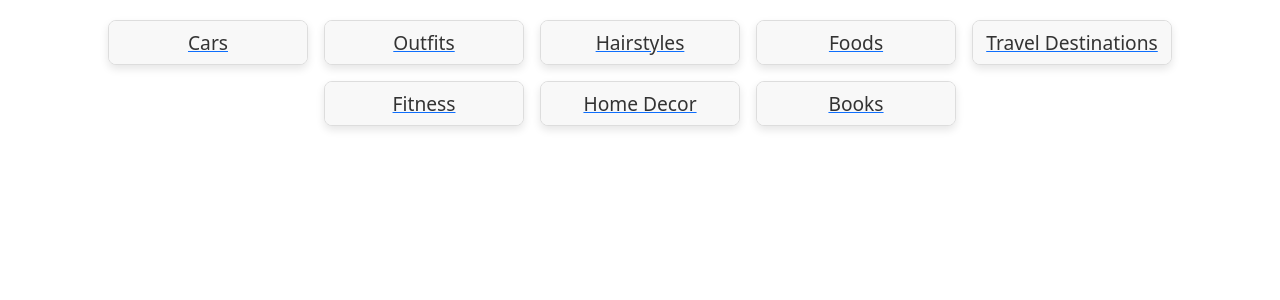
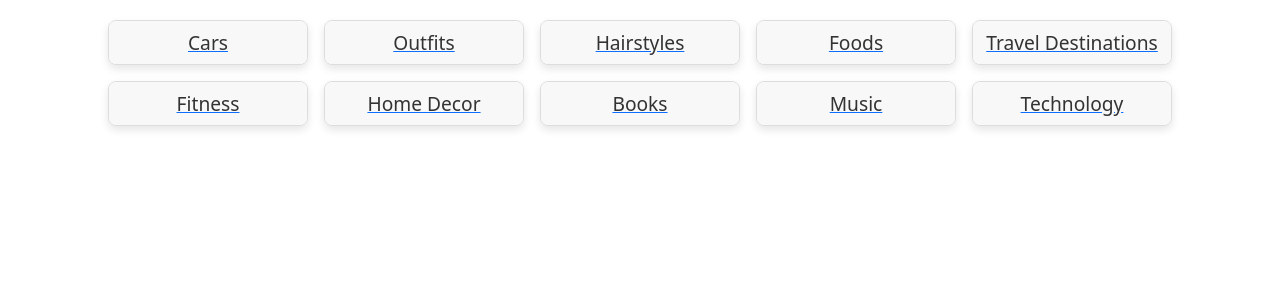
Before and after one commit to jessetfb/CORE-11-FRONTEND, a React (Vite) app in the folder vite-project/: page /create-hashtags in a window 1280 px wide. Shown: the top 300 px of the page. Built offline with nearby package versions, Linux system fonts and the light colour scheme; sample sign-in values are in the browser's storage.

Commit message:
hashtags fully completed

```diff
--- a/vite-project/src/data/boards.js
+++ b/vite-project/src/data/boards.js
@@ -7,7 +7,10 @@ export const boards = [
         { id: 1, imageUrl: 'https://i.pinimg.com/236x/05/90/be/0590be27179342fdf898f784a0e9e9d7.jpg', title: 'Sports Car' },
         { id: 2, imageUrl: 'https://i.pinimg.com/236x/4f/2c/1e/4f2c1e17cf0ec9158106dabd2f18daf5.jpg', title: 'Luxury Sedan' },
         { id: 9, imageUrl: 'https://i.pinimg.com/236x/61/bd/54/61bd54db8650e8483583444b32abf6c0.jpg', title: 'Electric Car' },
-        { id: 10, imageUrl: 'https://i.pinimg.com/236x/67/3a/78/673a781c5b2dd1731bd1c1135717a08a.jpg', title: 'Classic Car' }
+        { id: 10, imageUrl: 'https://i.pinimg.com/236x/67/3a/78/673a781c5b2dd1731bd1c1135717a08a.jpg', title: 'Classic Car' },
+        { id: 11, imageUrl: 'https://i.pinimg.com/236x/ef/07/72/ef0772c860df9a170c7e961abfeab30f.jpg', title: 'Convertible' },
+        { id: 12, imageUrl: 'https://i.pinimg.com/236x/19/de/64/19de64ca229da8aa6fbfdd8c78d5a06c.jpg', title: 'SUV' },
+        { id: 13, imageUrl: 'https://i.pinimg.com/236x/f5/6f/02/f56f0240ff9637392f8b3c59ec2b1a37.jpg', title: 'Coupe' }
       ]
     },
     {
@@ -17,7 +20,10 @@ export const boards = [
         { id: 3, imageUrl: 'https://i.pinimg.com/236x/9e/7d/b0/9e7db0f6662776b3f25d3409ee60a9fc.jpg', title: 'Summer Dress' },
         { id: 4, imageUrl: 'https://i.pinimg.com/236x/26/a0/1c/26a01c76761efbf2b4ff61fa6399dd6d.jpg', title: 'Winter Coat' },
         { id: 11, imageUrl: 'https://i.pinimg.com/474x/5c/46/e2/5c46e254b3c700053b9df986b518bfb6.jpg', title: 'Casual Jeans' },
-        { id: 12, imageUrl: 'https://i.pinimg.com/236x/3b/5d/06/3b5d0634db4fcabd4ccb557723aca81f.jpg', title: 'Business Suit' }
+        { id: 12, imageUrl: 'https://i.pinimg.com/236x/3b/5d/06/3b5d0634db4fcabd4ccb557723aca81f.jpg', title: 'Business Suit' },
+        { id: 13, imageUrl: 'https://i.pinimg.com/236x/1b/d6/34/1bd6347fc705e2e0c6dfcdddd8f4c7f8.jpg', title: 'Casual Outfit' },
+        { id: 14, imageUrl: 'https://i.pinimg.com/474x/f2/89/3b/f2893b58c687837f536533def33572f4.jpg', title: 'Evening Wear' },
+        { id: 15, imageUrl: 'https://i.pinimg.com/236x/a3/db/53/a3db535ade84f00d98170a3979e11883.jpg', title: 'Formal Dress' }
       ]
     },
     {
@@ -27,7 +33,10 @@ export const boards = [
         { id: 5, imageUrl: 'https://i.pinimg.com/236x/81/b9/43/81b94398f8d21fde40ad5aaa50b03d6a.jpg', title: 'Braids' },
         { id: 6, imageUrl: 'https://i.pinimg.com/474x/d8/97/e8/d897e83ebf7db426058ef1f208b0215b.jpg', title: 'Updo' },
         { id: 13, imageUrl: 'https://i.pinimg.com/236x/98/f7/be/98f7be4237c9dace30c4b70a45d8b691.jpg', title: 'Curly Hair' },
-        { id: 14, imageUrl: 'https://i.pinimg.com/236x/a2/80/4e/a2804e7da7125e189340b60ab8d02883.jpg', title: 'Straight Hair' }
+        { id: 14, imageUrl: 'https://i.pinimg.com/236x/a2/80/4e/a2804e7da7125e189340b60ab8d02883.jpg', title: 'Straight Hair' },
+        { id: 15, imageUrl: 'https://i.pinimg.com/474x/41/c2/2b/41c22bc744da22823984d753c8bee8de.jpg', title: 'Beach Waves' },
+        { id: 16, imageUrl: 'https://i.pinimg.com/236x/57/a8/6e/57a86e41db049da459114dd2d8a27e59.jpg', title: 'Ponytail' },
+        { id: 17, imageUrl: 'https://i.pinimg.com/236x/3e/69/47/3e6947448e8e16bff56284d8f29644ee.jpg', title: 'Bun' }
       ]
     },
     {
@@ -37,7 +46,10 @@ export const boards = [
         { id: 7, imageUrl: 'https://i.pinimg.com/236x/66/69/aa/6669aa09bc7baabaf050f80c86416806.jpg', title: 'Pasta' },
         { id: 8, imageUrl: 'https://i.pinimg.com/236x/9b/4f/87/9b4f877a9336c4a4cfc2291ffd8d557e.jpg', title: 'Sushi' },
         { id: 15, imageUrl: 'https://i.pinimg.com/236x/b1/4e/96/b14e967be4d2d4d121ec19d6de13ea7c.jpg', title: 'Pizza' },
-        { id: 16, imageUrl: 'https://i.pinimg.com/474x/ec/f9/43/ecf943c03c8ab66ec6ff7506b1b9251f.jpg', title: 'Burger' }
+        { id: 16, imageUrl: 'https://i.pinimg.com/474x/ec/f9/43/ecf943c03c8ab66ec6ff7506b1b9251f.jpg', title: 'Burger' },
+        { id: 17, imageUrl: 'https://i.pinimg.com/236x/9d/25/93/9d2593780fe22eba7acf1ea6e9e57110.jpg', title: 'Cake' },
+        { id: 18, imageUrl: 'https://i.pinimg.com/236x/15/de/2c/15de2cac5615a54813f8e0a8530c6876.jpg', title: 'Salad' },
+        { id: 19, imageUrl: 'https://i.pinimg.com/236x/f5/20/10/f52010f1acafbe3969cc567c41d44865.jpg', title: 'Tacos' }
       ]
     },
     {
@@ -47,7 +59,10 @@ export const boards = [
         { id: 17, imageUrl: 'https://i.pinimg.com/236x/34/fe/dd/34feddf8a34db6f4ed6cbfaac066bab7.jpg', title: 'Paris' },
         { id: 18, imageUrl: 'https://i.pinimg.com/236x/8e/f3/b3/8ef3b3df1c2df6588a0eb73d352fea13.jpg', title: 'New York' },
         { id: 19, imageUrl: 'https://i.pinimg.com/236x/aa/df/ba/aadfba80c32936d84af2d27769dc73ab.jpg', title: 'Tokyo' },
-        { id: 20, imageUrl: 'https://i.pinimg.com/236x/eb/7a/d0/eb7ad0b70005e638a32f7bb8e446f612.jpg', title: 'Sydney' }
+        { id: 20, imageUrl: 'https://i.pinimg.com/236x/eb/7a/d0/eb7ad0b70005e638a32f7bb8e446f612.jpg', title: 'Sydney' },
+        { id: 21, imageUrl: 'https://i.pinimg.com/236x/14/13/05/1413051098bb7c9320417b72afe4e56c.jpg', title: 'Rome' },
+        { id: 22, imageUrl: 'https://i.pinimg.com/236x/81/66/3b/81663b3888926aefe5ad97a892bf2508.jpg', title: 'Istanbul' },
+        { id: 23, imageUrl: 'https://i.pinimg.com/236x/61/49/0d/61490d0ce5cbc53e53b7b35ed4ca78e8.jpg', title: 'Dubai' }
       ]
     },
     {
@@ -57,7 +72,10 @@ export const boards = [
         { id: 21, imageUrl: 'https://i.pinimg.com/236x/00/37/09/00370920c0a6867fc5e8a319372a4fad.jpg', title: 'Yoga' },
         { id: 22, imageUrl: 'https://i.pinimg.com/236x/9e/46/4b/9e464bd302c9462b17dc2cbe1da995cc.jpg', title: 'Running' },
         { id: 23, imageUrl: 'https://i.pinimg.com/236x/f1/55/45/f155450a226cffb3d24c9963700a65bb.jpg', title: 'Gym Workout' },
-        { id: 24, imageUrl: 'https://i.pinimg.com/736x/37/4e/7b/374e7beaf1c5cf971a806f6aa2651c51.jpg', title: 'Cycling' }
+        { id: 24, imageUrl: 'https://i.pinimg.com/736x/37/4e/7b/374e7beaf1c5cf971a806f6aa2651c51.jpg', title: 'Cycling' },
+        { id: 25, imageUrl: 'https://i.pinimg.com/236x/54/fd/33/54fd33354ec15965d6fb4c7488308e02.jpg', title: 'Swimming' },
+        { id: 26, imageUrl: 'https://i.pinimg.com/236x/2d/1a/9d/2d1a9d885fdc37c3c4d5d3b18a13e0c7.jpg', title: 'Hiking' },
+        { id: 27, imageUrl: 'https://i.pinimg.com/236x/e1/19/91/e11991a48ed4bbd1e0dea0bd6e1f5f8d.jpg', title: 'Pilates' }
       ]
     },
     {
@@ -67,7 +85,10 @@ export const boards = [
         { id: 25, imageUrl: 'https://i.pinimg.com/236x/f8/89/67/f889673d926c1a916f872e630d0cee14.jpg', title: 'Modern Living Room' },
         { id: 26, imageUrl: 'https://i.pinimg.com/236x/4f/57/01/4f5701bd1e6847fce0a2fc715ee804a6.jpg', title: 'Cozy Bedroom' },
         { id: 27, imageUrl: 'https://i.pinimg.com/236x/1a/04/af/1a04afc302b7329f07c732cfec96f969.jpg', title: 'Kitchen Design' },
-        { id: 28, imageUrl: 'https://i.pinimg.com/474x/b4/91/bb/b491bb4ac861f0a1b497a4b8d8b55ebe.jpg', title: 'Garden Area' }
+        { id: 28, imageUrl: 'https://i.pinimg.com/474x/b4/91/bb/b491bb4ac861f0a1b497a4b8d8b55ebe.jpg', title: 'Garden Area' },
+        { id: 29, imageUrl: 'https://i.pinimg.com/236x/f8/89/67/f889673d926c1a916f872e630d0cee14.jpg', title: 'Minimalist Living Room' },
+        { id: 30, imageUrl: 'https://i.pinimg.com/236x/52/97/e2/5297e28490d8bc1953714d760aade794.jpg', title: 'Vintage Bedroom' },
+        { id: 31, imageUrl: 'https://i.pinimg.com/736x/2f/f9/ac/2ff9ac3aca12e9c1f9624158f3fedb1e.jpg', title: 'Rustic Kitchen' }
       ]
     },
     {
@@ -77,7 +98,32 @@ export const boards = [
         { id: 29, imageUrl: 'https://i.pinimg.com/474x/2e/b0/2d/2eb02dc4133acff9ff4cd6b9160fd484.jpg', title: 'To Kill a Mockingbird' },
         { id: 30, imageUrl: 'https://i.pinimg.com/236x/43/75/b7/4375b7d9bf24b88aa53744b417227485.jpg', title: '1984' },
         { id: 31, imageUrl: 'https://i.pinimg.com/236x/43/99/cd/4399cdfed8b9b26da63ea6ddef4e5d55.jpg', title: 'Pride and Prejudice' },
-        { id: 32, imageUrl: 'https://i.pinimg.com/236x/9b/7d/ff/9b7dffb5b6539ca32f3c75d60ef7c697.jpg', title: 'The Great Gatsby' }
+        { id: 32, imageUrl: 'https://i.pinimg.com/236x/9b/7d/ff/9b7dffb5b6539ca32f3c75d60ef7c697.jpg', title: 'The Great Gatsby' },
+        { id: 33, imageUrl: 'https://i.pinimg.com/236x/53/33/4f/53334fc80a12be02195f18d23f7ad46c.jpg', title: 'The Catcher in the Rye' },
+        { id: 34, imageUrl: 'https://i.pinimg.com/236x/a4/f3/46/a4f346f47cc3111ad3675cb5590aef9a.jpg', title: 'Moby Dick' },
+        { id: 35, imageUrl: 'https://i.pinimg.com/236x/7c/cb/fa/7ccbfac9329cd6653ca371c133bdcc85.jpg', title: 'The Odyssey' }
+      ]
+    },
+    {
+      id: 9,
+      title: 'Music',
+      pins: [
+        { id: 36, imageUrl: 'https://i.pinimg.com/236x/e8/0b/8e/e80b8e7942a117718bf0ca5497bc40c0.jpg', title: 'Classical Music' },
+        { id: 37, imageUrl: 'https://i.pinimg.com/236x/dc/72/9d/dc729dd73eda8cf50950d49d114fe3b1.jpg', title: 'Rock Music' },
+        { id: 38, imageUrl: 'https://i.pinimg.com/236x/2a/99/2f/2a992f93adc4afd068afe8681ac23e60.jpg', title: 'Jazz Music' },
+        { id: 39, imageUrl: 'https://i.pinimg.com/236x/19/b8/1a/19b81a824ad3738d814fff8f10ce96c5.jpg', title: 'Pop Music' },
+        { id: 40, imageUrl: 'https://i.pinimg.com/236x/a7/e3/2d/a7e32dd74c12ce037ad45fe6ed67c978.jpg', title: 'Electronic Music' }
+      ]
+    },
+    {
+      id: 10,
+      title: 'Technology',
+      pins: [
+        { id: 41, imageUrl: 'https://i.pinimg.com/236x/66/c2/3f/66c23f9566266ec63f39b2dac1a56585.jpg', title: 'Smartphones' },
+        { id: 42, imageUrl: 'https://i.pinimg.com/236x/4a/dd/d4/4addd4e42fb7df46f624c3ebdfbd2116.jpg', title: 'Laptops' },
+        { id: 43, imageUrl: 'https://i.pinimg.com/236x/2b/b6/6f/2bb66f6d72aa80d1f64ec2d68a5dd49d.jpg', title: 'Smart Watches' },
+        { id: 44, imageUrl: 'https://i.pinimg.com/236x/70/5b/f5/705bf5cf34b1623a1421198efe6fde01.jpg', title: 'Tablets' },
+        { id: 45, imageUrl: 'https://i.pinimg.com/474x/88/c3/a4/88c3a4258ad4a253c57f14aebd21eeeb.jpg', title: 'Gaming Consoles' }
       ]
     }
   ];
```
